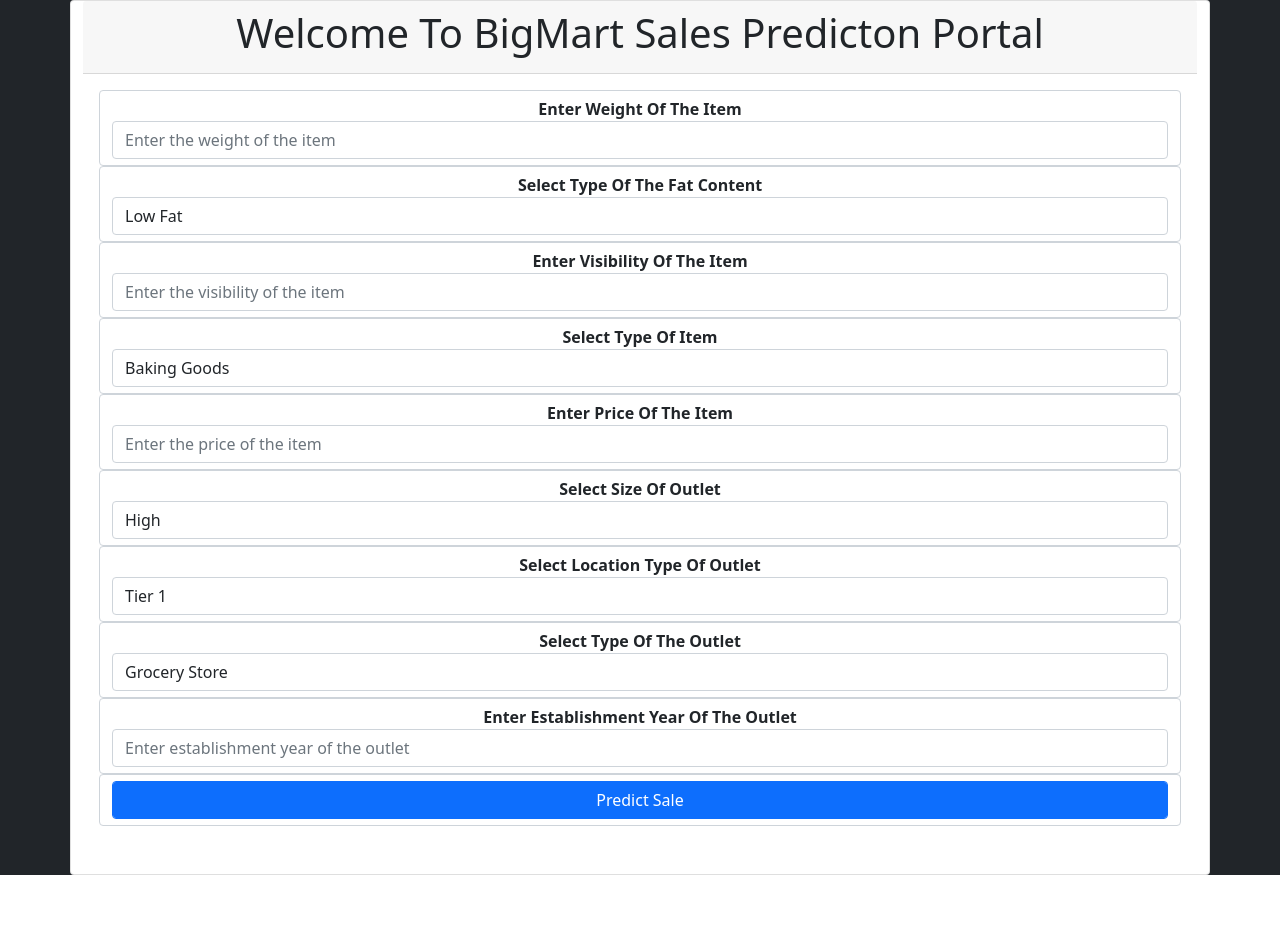
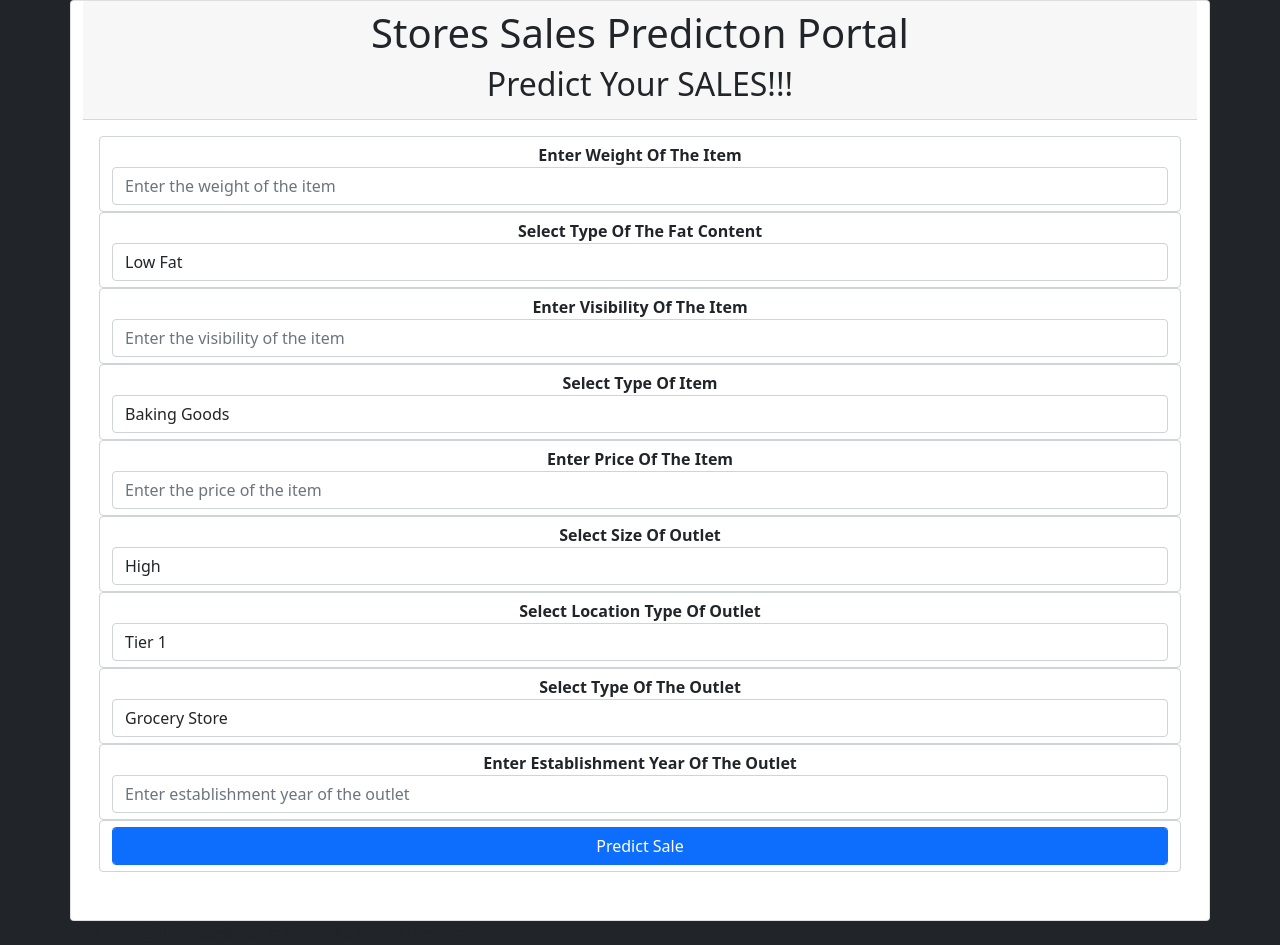
Before and after one commit to aakankshajadhav/Final_Store_predection, a Flask app: page / in a window 1280 px wide. Before the commit the page ends 875 px from the top, so only its background shows below. Run offline with Flask 2, Linux system fonts and the light colour scheme; parts of the project's set-up code (start-up, migrations or seed data) failed here and were passed over; some libraries are stand-ins or nearby versions.

Commit message:
Update index.html

```diff
--- a/templates/index.html
+++ b/templates/index.html
@@ -8,7 +8,7 @@
     <!-- Bootstrap CSS -->
     <link href="https://cdn.jsdelivr.net/npm/bootstrap@5.1.0/dist/css/bootstrap.min.css" rel="stylesheet" integrity="sha384-KyZXEAg3QhqLMpG8r+8fhAXLRk2vvoC2f3B09zVXn8CA5QIVfZOJ3BCsw2P0p/We" crossorigin="anonymous">
 
-    <title>Welcome To BigMart Sales Predicton Portal</title>
+    <title>Store Sales Predicton Portal</title>
   </head>
   <body class= "bg-dark">
 
@@ -18,7 +18,8 @@
 
           <div class='card-header'>
             <div class='col-12' style="text-align: center">
-              <h1>Welcome To BigMart Sales Predicton Portal</h1>
+              <h1>Stores Sales Predicton Portal</h1>
+              <h2>Predict Your SALES!!!</h2>
             </div>
           </div>
 
@@ -145,5 +146,9 @@
     <script src="https://cdn.jsdelivr.net/npm/@popperjs/core@2.9.3/dist/umd/popper.min.js" integrity="sha384-eMNCOe7tC1doHpGoWe/6oMVemdAVTMs2xqW4mwXrXsW0L84Iytr2wi5v2QjrP/xp" crossorigin="anonymous"></script>
     <script src="https://cdn.jsdelivr.net/npm/bootstrap@5.1.0/dist/js/bootstrap.min.js" integrity="sha384-cn7l7gDp0eyniUwwAZgrzD06kc/tftFf19TOAs2zVinnD/C7E91j9yyk5//jjpt/" crossorigin="anonymous"></script>
     -->
-  </body>
+     </body>
+       <div class="copyright">
+           ©Copyright <strong><span> Aakanksha Jadhav </span></strong>. All Rights Reserved
+        </div>
+
 </html>
```
